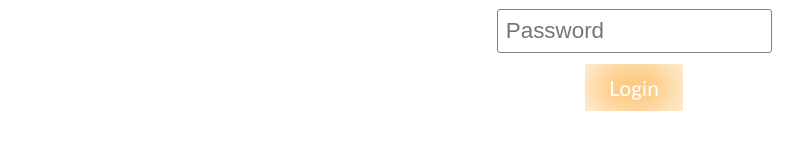
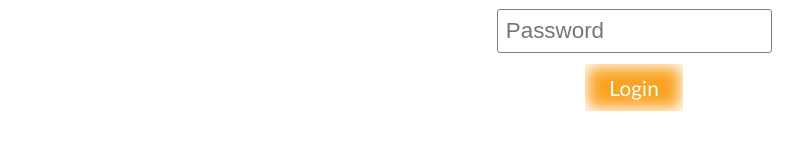
Before and after one commit to donor-management-bw-1902/web_app_FE, a React (Create React App) app in the folder donor_management/: page / in a window 1280 px wide. In both pictures the pointer is over the button "Login". Shown: the part 559-708 px from the top of the page, without its empty margins (6-809 px from the left). Built offline with nearby package versions, Linux system fonts and the light colour scheme.

Commit message:
Adjusted some CSS to match landing page theme a bit more

```diff
--- a/donor_management/src/App.css
+++ b/donor_management/src/App.css
@@ -23,5 +23,5 @@ button {
 }
 
 button:hover {
-  box-shadow: inset 0px 0px 50px 3px white;
+  box-shadow: inset 0px 0px 15px 3px white;
 }
--- a/donor_management/src/styles/Login.css
+++ b/donor_management/src/styles/Login.css
@@ -6,11 +6,11 @@
 }
 
 .login-wrapper input {
-        padding: 3%;
-        margin-bottom: 4%;
-        border-radius: 3px;
-        border: 1px solid grey;
-        font-size: 1.4rem;
+    padding: 3%;
+    margin-bottom: 4%;
+    border-radius: 3px;
+    border: 1px solid grey;
+    font-size: 1.4rem;
 }
 
 .login-btn-wrapper {
@@ -23,6 +23,6 @@
 }
 
 .sign-up-btn {
-    background: deepskyblue;
+    background: #0879a1;
     font-size: 1.1rem;
 }
```
